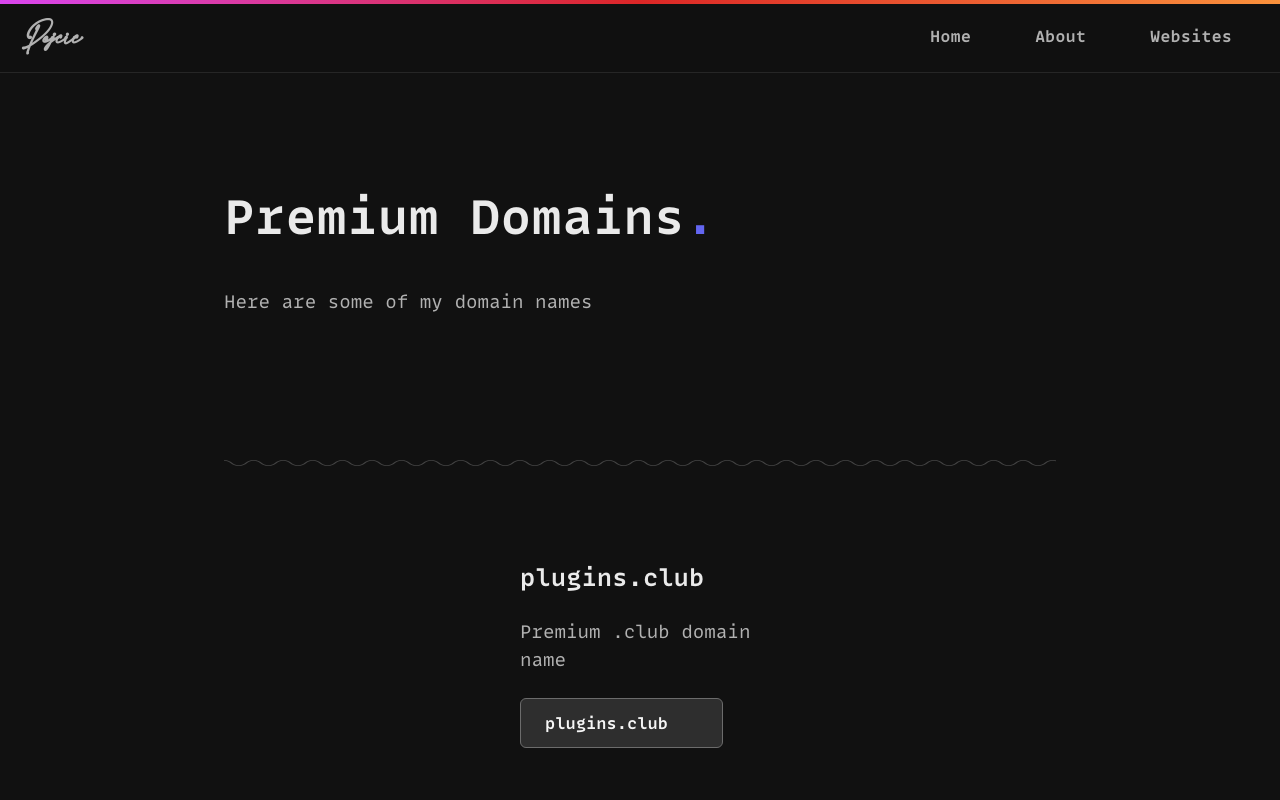
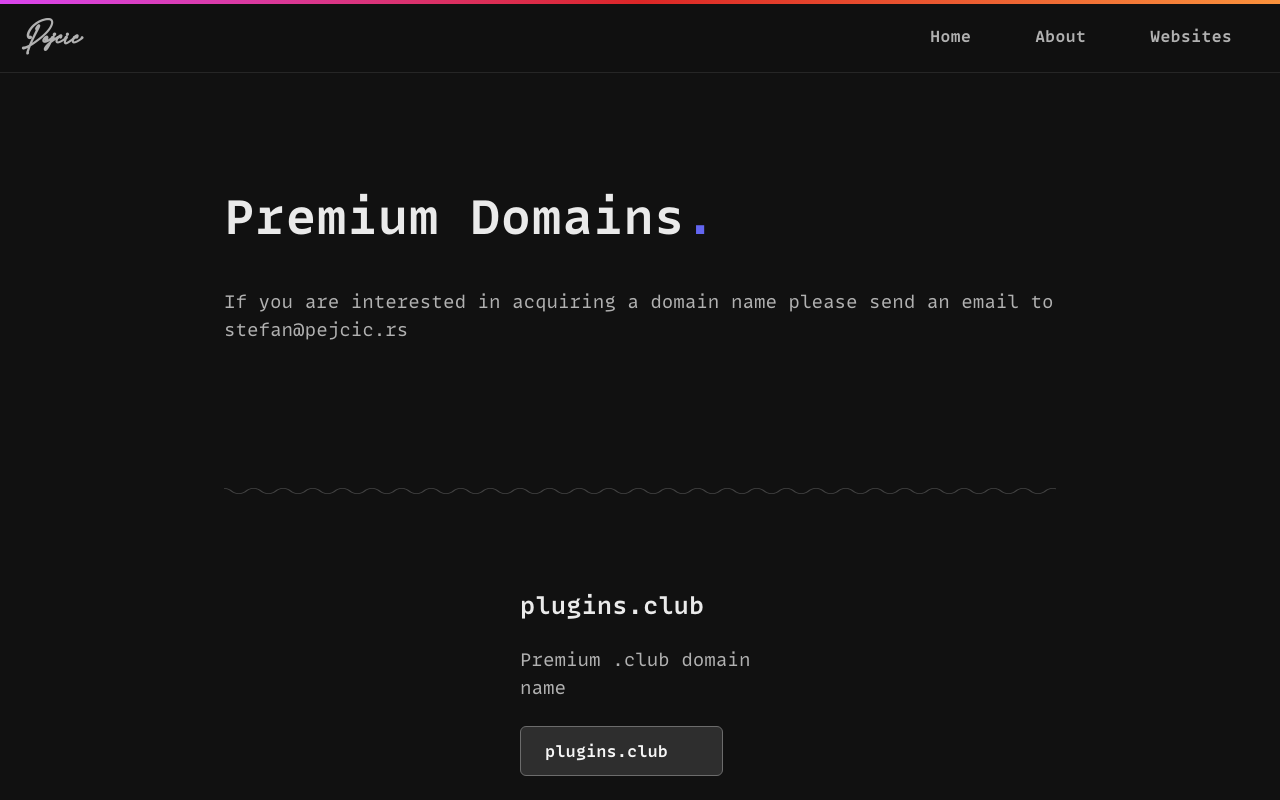
Before and after one commit to stefanpejcic/pejcic.rs, a Vue app: page /domains in a window 1280 px wide. Shown: the top 800 px of the page. Built offline with nearby package versions, Linux system fonts and the light colour scheme; some icons are missing.

Commit message:
Update TheDomains.vue

```diff
--- a/src/views/TheDomains.vue
+++ b/src/views/TheDomains.vue
@@ -8,7 +8,7 @@
       </h1>
       <p class="text-base slg:text-lg">
 
-Here are some of my domain names</p>
+If you are interested in acquiring a domain name please send an email to stefan@pejcic.rs</p>
 
 <p class="text-base slg:text-lg">
       </p>
```
